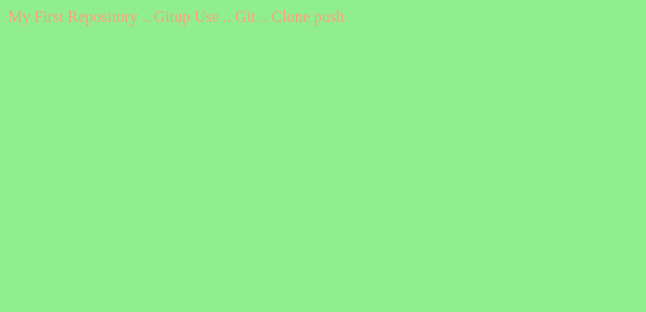
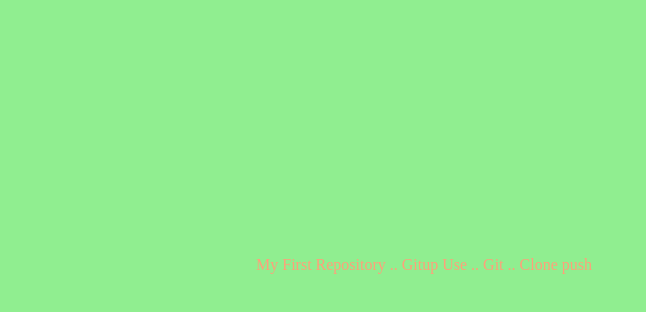
Before and after one commit to Salman-Sensei/Salman_1st_Repo, a plain HTML site: page index.html in a window 1280 px wide. Shown: the whole page, without its empty margins (0-646 px from the left). Drawn offline with Linux system fonts and the light colour scheme.

Commit message:
My 3rd update

```diff
--- a/style.css
+++ b/style.css
@@ -3,5 +3,8 @@ body{
     color: lightsalmon;
     align-items: center;
     align-self: center;
+    align-content: center;
+    margin: 20%;
+
 
 }
```
